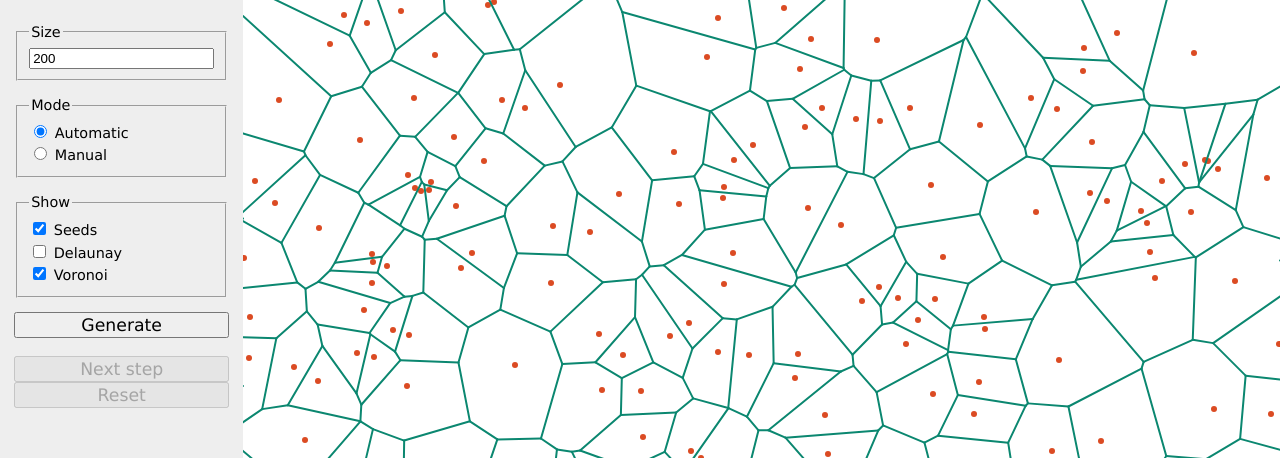
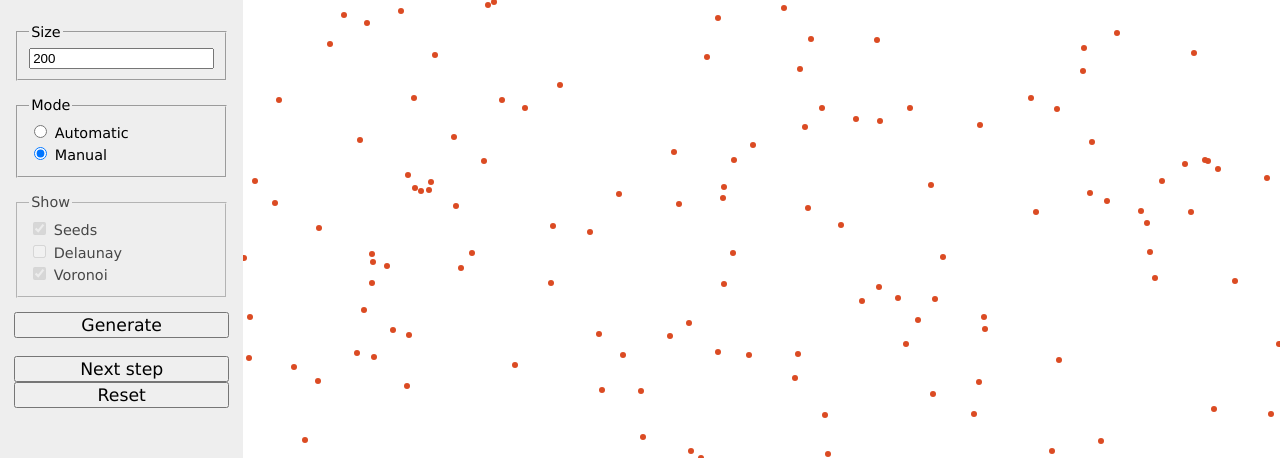
Before and after one commit to axelboc/voronoi-delaunay, a plain HTML site: page index.htm in a window 1280 px wide. Shown: the top 458 px of the page. Drawn offline with Linux system fonts and the light colour scheme.

Commit message:
feat(settings): persist and restore w/ localStorage

```diff
--- a/index.htm
+++ b/index.htm
@@ -16,12 +16,12 @@
 		<form id="js-form" autocomplete="off">
 			<fieldset>
 				<legend>Size</legend>
-				<input type="number" id="js-size" value="200" data-action="setSize">
+				<input type="number" id="js-size" data-action="setSize">
 			</fieldset>
 			<fieldset>
 				<legend>Mode</legend>
 				<div>
-					<input type="radio" id="auto" name="mode" checked data-action="setMode" data-param="auto">
+					<input type="radio" id="auto" name="mode" data-action="setMode" data-param="auto">
 					<label for="auto">Automatic</label>
 				</div>
 				<div>
@@ -32,7 +32,7 @@
 			<fieldset id="js-show">
 				<legend>Show</legend>
 				<div>
-					<input type="checkbox" id="show-seeds" name="show-seeds" checked data-action="setVisibility" data-param="seeds">
+					<input type="checkbox" id="show-seeds" name="show-seeds" data-action="setVisibility" data-param="seeds">
 					<label for="show-seeds">Seeds</label>
 				</div>
 				<div>
@@ -40,13 +40,13 @@
 					<label for="show-delaunay">Delaunay</label>
 				</div>
 				<div>
-					<input type="checkbox" id="show-voronoi" name="show-voronoi" checked data-action="setVisibility" data-param="voronoi">
+					<input type="checkbox" id="show-voronoi" name="show-voronoi" data-action="setVisibility" data-param="voronoi">
 					<label for="show-voronoi">Voronoi</label>
 				</div>
 			</fieldset>
 			<button type="button" class="mb1" data-action="generate">Generate</button>
-			<button id="js-next" type="button" data-action="nextStep" disabled>Next step</button>
-			<button id="js-reset" type="button" data-action="reset" disabled>Reset</button>
+			<button id="js-next" type="button" data-action="nextStep">Next step</button>
+			<button id="js-reset" type="button" data-action="reset">Reset</button>
 		</form>
 		<p class="by">by <a href="https://github.com/axelboc/voronoi-delaunay" target="_blank">axelboc</a></p>
 	</div>
--- a/js/app.js
+++ b/js/app.js
@@ -5,7 +5,7 @@
 	var settings = {
 
 		// The application mode ('auto' or 'manual')
-		mode: 'auto',
+		mode: 'manual',
 
 		// The number of seeds of the diagram
 		size: 200,
@@ -70,9 +70,6 @@
 				canvas.width = w;
 				canvas.height = h;
 
-				// Create a new Voronoi diagram
-				voronoi = new Voronoi(ctx, w, h, settings);
-
 				// Event delegation
 				var form = document.getElementById('js-form');
 				form.addEventListener('click', AppController.handleEvent);
@@ -82,6 +79,31 @@
 				form.addEventListener('submit', function (evt) {
 					evt.preventDefault();
 				});
+
+				// Restore the settings from localStorage
+				if (window.localStorage) {
+					var savedSettings = window.localStorage.getItem('settings');
+					if (savedSettings) {
+						settings = JSON.parse(savedSettings);
+					}
+				}
+
+				// Create a new Voronoi instance
+				voronoi = new Voronoi(ctx, w, h, settings);
+
+				// Initialise the form controls in the sidebar according to the settings
+				document.getElementById('js-size').value = settings.size;
+				document.getElementById(settings.mode).checked = true;
+				AppController.setMode(settings.mode);
+				document.getElementById('show-seeds').checked = settings.seeds.show;
+				document.getElementById('show-delaunay').checked = settings.delaunay.show;
+				document.getElementById('show-voronoi').checked = settings.voronoi.show;
+			},
+
+			saveSettings: function () {
+				if (window.localStorage) {
+					window.localStorage.setItem('settings', JSON.stringify(settings));
+				}
 			},
 
 			handleEvent: function (evt) {
@@ -136,7 +158,6 @@
 					// Initialise the triangulation, and run the next step right away
 					voronoi.initDelaunay();
 					voronoi.nextDelaunayStep();
-					console.log('test');
 
 				} else if (!voronoi.delaunayComplete) {
 					voronoi.nextDelaunayStep();
@@ -182,6 +203,7 @@
 
 				// Save new setting
 				settings.mode = mode;
+				AppController.saveSettings();
 
 				switch (mode) {
 					case 'auto':
@@ -205,6 +227,7 @@
 				var size = parseInt(this.value, 10);
 				if (!isNaN(size)) {
 					settings.size = size;
+					AppController.saveSettings();
 				}
 			},
 
@@ -218,6 +241,7 @@
 
 				var checkbox = document.getElementById('show-' + part);
 				settings[part].show = checkbox.checked;
+				AppController.saveSettings();
 
 				// Draw
 				voronoi.draw();
```
